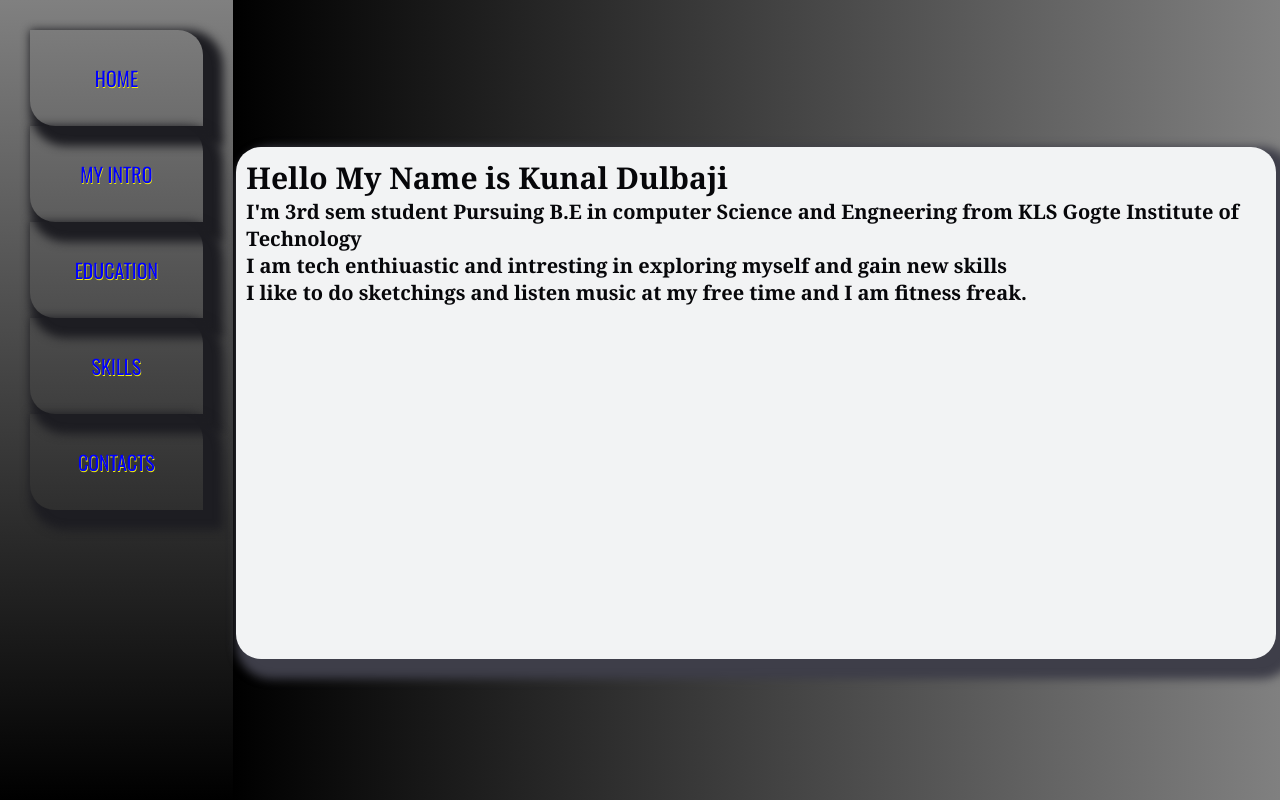
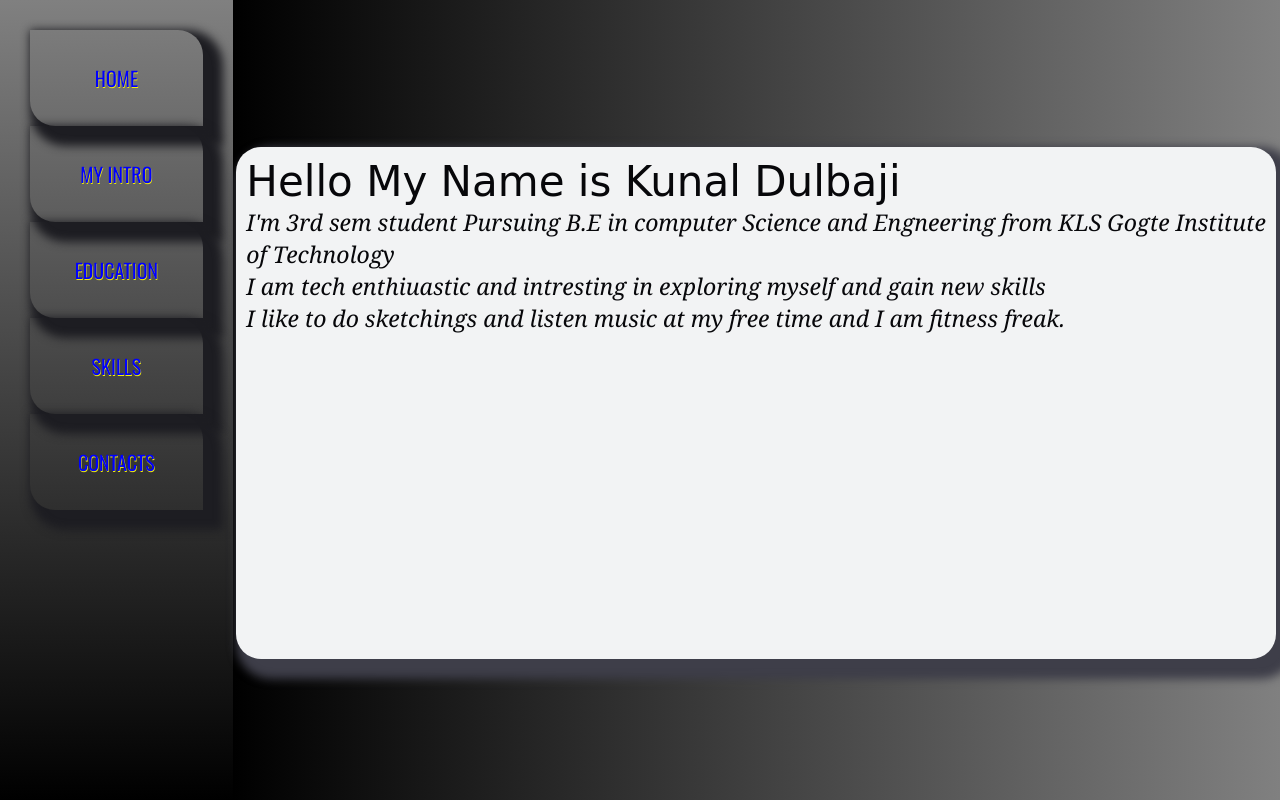
Before and after one commit to daemon966/daemon966.github.io, a plain HTML site: page myintro.html in a window 1280 px wide. Drawn offline with nearby package versions, Linux system fonts and the light colour scheme.

Commit message:
Update style.css

```diff
--- a/style.css
+++ b/style.css
@@ -161,16 +161,20 @@ font-size: 40px;
 }
 .jumbotron{
     font-family: 'Dancing Script', cursive;
-    font-family: 'Noto Serif', serif;
+font-family: 'Noto Serif', serif;
+font-family: 'Satisfy', cursive;
 
 
     color: #07070a;
     margin: 10px;
-    font-size: 30px;
+    font-size: 42px;
 
 }
 .inner{
-    font-size:20px ;
+    font-style: italic;
+  font-family: Georgia, 'Times New Roman', Times, serif;
+    font-size:23px ;
+    font-weight: 500;
 }
 .divgraphs{
     text-shadow:3px 3px #0a0aaf;
```
